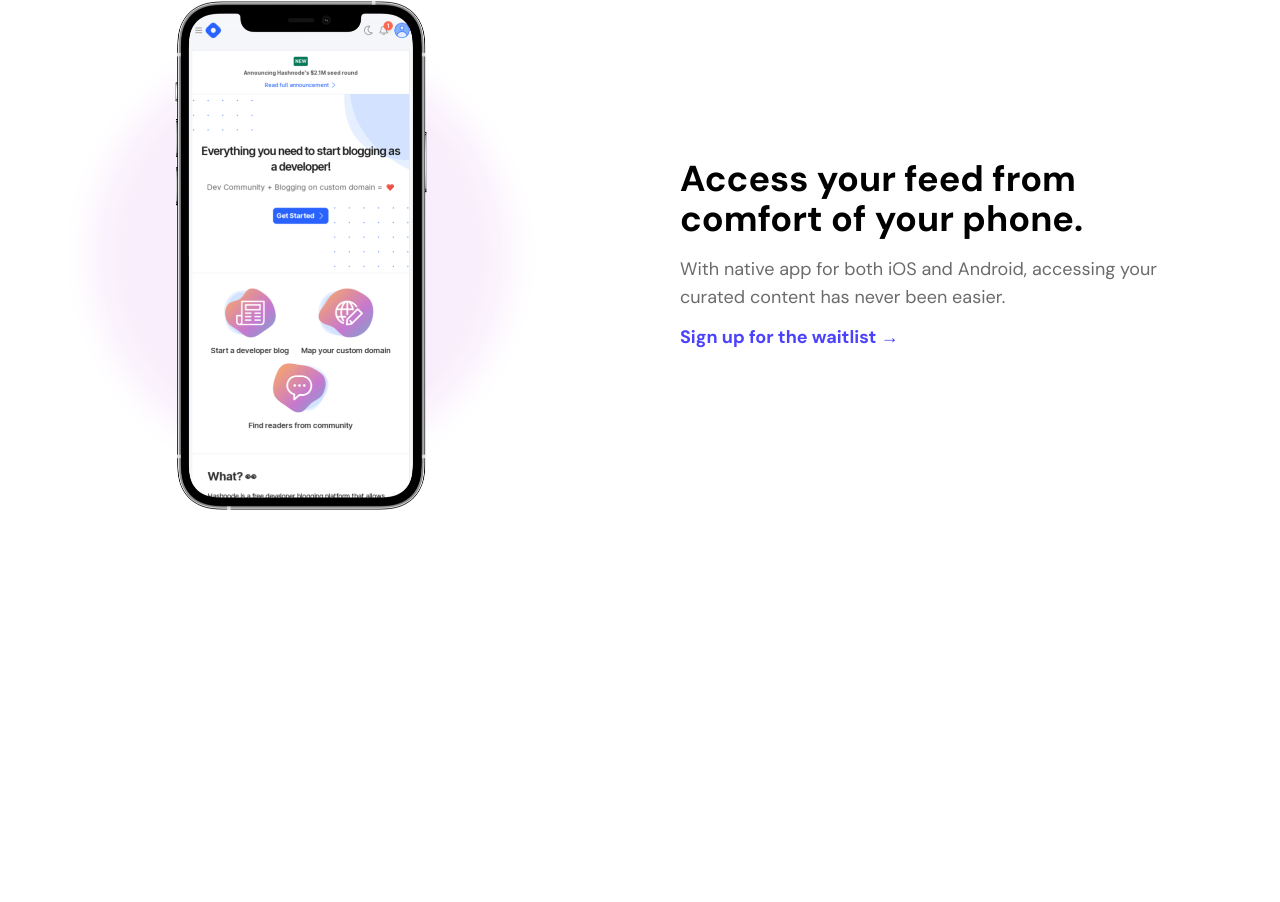
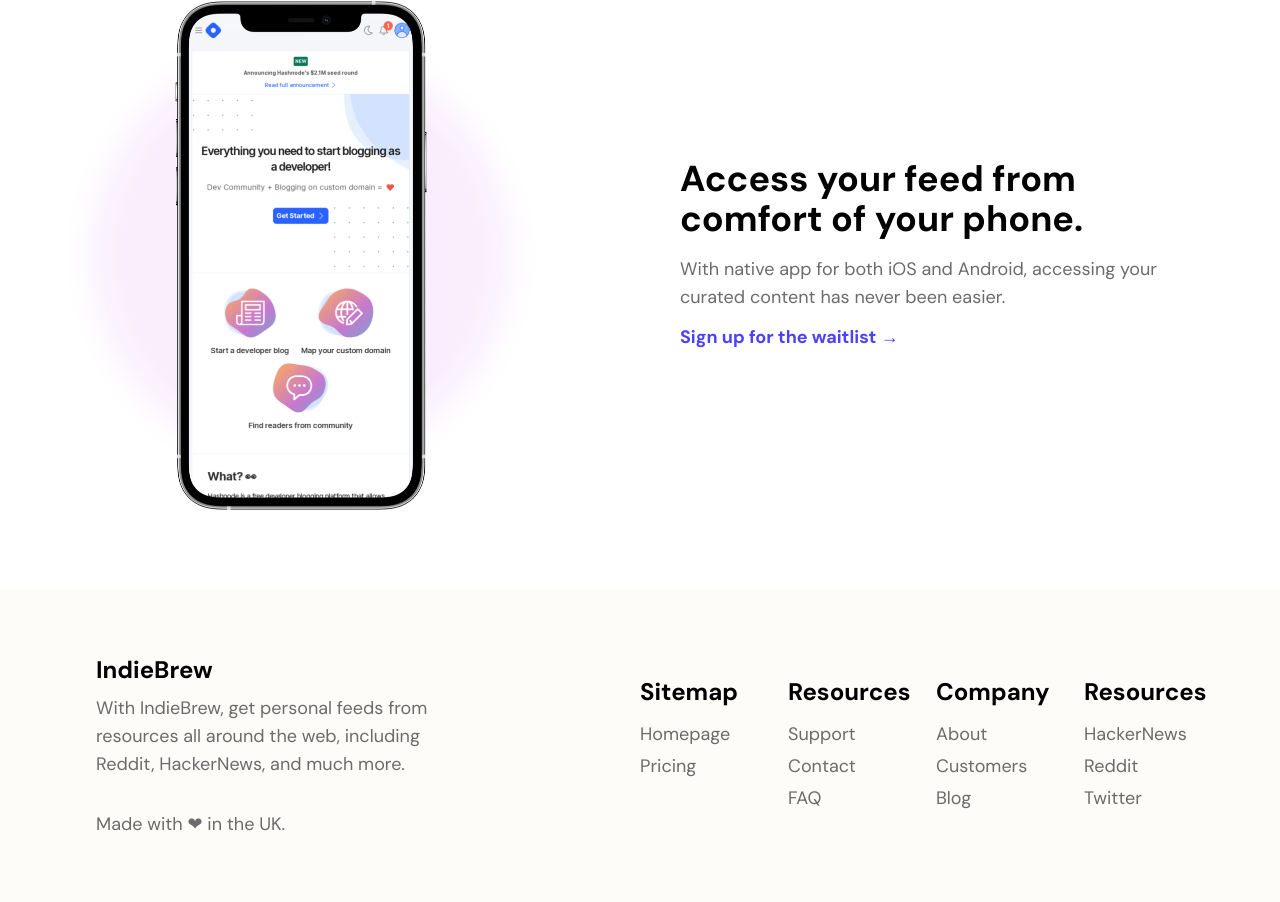
Before and after one commit to Raja-Junaid/IndieBrew_Landing_Page, a website built with Vite: page index.html in a window 1280 px wide. Shown: the part 1243-2145 px from the top of the page. Before the commit the page ends 1833 px from the top, so only its background shows below. Built offline with nearby package versions, Linux system fonts and the light colour scheme.

Commit message:
Final website is ready now

```diff
--- a/index.html
+++ b/index.html
@@ -21,7 +21,7 @@
       rel="stylesheet"
     />
   </head>
-  <body class="overflow-x-hidden">
+  <body class="scroll-smooth">
     <div class="nav-hero">
       <!--============================== NAVBAR ==============================-->
       <nav
@@ -57,6 +57,7 @@
       <!--========================= HERO SECTION =============================-->
       <section>
         <div
+          id="hero"
           class="pb-24 grid grid-cols-1 container mx-auto px-6 py-4 space-y-12 md:grid-cols-custom md:space-y-0 lg:px-14 lg:pt-12 lg:gap-16 lg:items-center"
         >
           <div class="md:order-last w-[95%] lg:w-[100%]">
@@ -105,17 +106,17 @@
           <i class="ri-close-line"></i>
         </div>
         <a
-          href="#"
+          href="#hero"
           class="-mb-0 p-4 text-2xl mr-20 text-veryDarkGray hover:bg-slate-200 rounded-md transition-all ease-in-out"
           >Pricing</a
         >
         <a
-          href="#"
+          href="#support"
           class="-mb-0 p-4 text-2xl mr-20 text-veryDarkGray hover:bg-slate-200 rounded-md transition-all ease-in-out"
           >Support</a
         >
         <a
-          href="#"
+          href="#getstarted"
           class="-mb-0 p-4 text-2xl mr-20 text-veryDarkGray hover:bg-slate-200 rounded-md transition-all ease-in-out"
           >Get Started</a
         >
@@ -126,6 +127,7 @@
     <!--======================== RESOURCES SECTION =========================-->
     <section>
       <div
+        id="support"
         class="grid grid-cols-1 container mx-auto px-6 py-10 bg-White md:grid-cols-custom md:space-y-0 lg:px-14 lg:pb-20 lg:pt-20 lg:gap-20 lg:items-center"
       >
         <div class="order-last md:order-first">
@@ -150,6 +152,7 @@
     <!--======================== COMFORT SECTION =========================-->
     <section>
       <div
+        id="getstarted"
         class="grid grid-cols-1 container mx-auto px-6 py-16 bg-White md:grid-cols-custom md:space-y-0 lg:px-14 lg:pb-20 lg:pt-16 lg:gap-20 lg:items-center"
       >
         <div class="order-last">
@@ -173,6 +176,50 @@
     </section>
     <!--====================================================================-->
 
+    <!--============================== FOOTER ==============================-->
+    <section>
+      <div
+        class="grid grid-cols-1 mx-auto px-6 py-16 bg-Alabaster md:grid-cols-custom md:space-y-0 lg:px-24 lg:items-center"
+      >
+        <div class="mr-16 w-full lg:w-[70%]">
+          <h4 class="text-2xl font-bold mb-2">IndieBrew</h4>
+          <p class="text-lg text-dimGray mb-6 lg:mb-8"
+            >With IndieBrew, get personal feeds from resources all around the
+            web, including Reddit, HackerNews, and much more.</p
+          >
+          <p class="text-lg text-dimGray">Made with ❤ in the UK.</p>
+        </div>
+        <div
+          class="grid grid-cols-2 gap-12 gap-x-20 mt-14 md:grid-cols-4 md:mt-0 lg:gap-x-12 lg:gap-0"
+        >
+          <div>
+            <p class="text-2xl font-bold mb-1.5 lg:mb-3">Sitemap</p>
+            <p class="text-lg text-dimGray mb-1">Homepage</p>
+            <p class="text-lg text-dimGray mb-1">Pricing</p>
+          </div>
+          <div>
+            <p class="text-2xl font-bold mb-1.5 lg:mb-3">Resources</p>
+            <p class="text-lg text-dimGray mb-1">Support</p>
+            <p class="text-lg text-dimGray mb-1">Contact</p>
+            <p class="text-lg text-dimGray mb-1">FAQ</p>
+          </div>
+          <div>
+            <p class="text-2xl font-bold mb-1.5 lg:mb-3">Company</p>
+            <p class="text-lg text-dimGray mb-1">About</p>
+            <p class="text-lg text-dimGray mb-1">Customers</p>
+            <p class="text-lg text-dimGray mb-1">Blog</p>
+          </div>
+          <div>
+            <p class="text-2xl font-bold mb-1.5 lg:mb-3">Resources</p>
+            <p class="text-lg text-dimGray mb-1">HackerNews</p>
+            <p class="text-lg text-dimGray mb-1">Reddit</p>
+            <p class="text-lg text-dimGray mb-1">Twitter</p>
+          </div>
+        </div>
+      </div>
+    </section>
+    <!--====================================================================-->
+
     <!-- ========== JavaScript ========== -->
     <script src="js/script.js"></script>
   </body>
```
